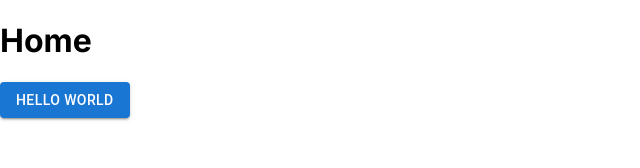
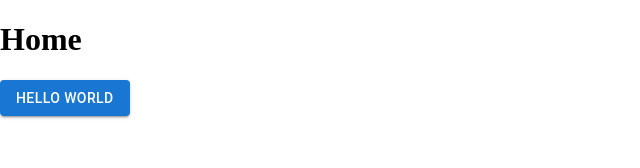
Before and after one commit to lbarga/dprgs-challenge, a Next.js app: page / in a window 1280 px wide. Shown: the top 168 px of the page, without its empty margins (0-640 px from the left). Built offline with nearby package versions, Linux system fonts and the light colour scheme.

Commit message:
remove styled lazy

```diff
--- a/src/app/layout.tsx
+++ b/src/app/layout.tsx
@@ -1,22 +1,25 @@
-import './globals.css'
-import type { Metadata } from 'next'
-import { Inter } from 'next/font/google'
+import type { Metadata } from "next";
+import { Inter } from "next/font/google";
+import "./globals.css";
+import StyledJsxRegistry from "./registry";
 
-const inter = Inter({ subsets: ['latin'] })
+const inter = Inter({ subsets: ["latin"] });
 
 export const metadata: Metadata = {
-  title: 'Create Next App',
-  description: 'Generated by create next app',
-}
+  title: "Create Next App",
+  description: "Generated by create next app",
+};
 
 export default function RootLayout({
   children,
 }: {
-  children: React.ReactNode
+  children: React.ReactNode;
 }) {
   return (
-    <html lang="en">
-      <body className={inter.className}>{children}</body>
+    <html>
+      <body>
+        <StyledJsxRegistry>{children}</StyledJsxRegistry>
+      </body>
     </html>
-  )
+  );
 }
--- a/src/app/page.tsx
+++ b/src/app/page.tsx
@@ -1,19 +1,5 @@
-"use client";
-import Button from "@mui/material/Button";
-import styled from "styled-components";
+import HomePage from "@/components/pages/home-page";
 
-const SButton = styled(Button)`
-  background-color: red;
-  &:hover {
-    background-color: orange;
-  }
-`;
-
-export default function Home() {
-  return (
-    <main>
-      <h1>Home</h1>
-      <SButton variant="contained">Hello World</SButton>
-    </main>
-  );
+export default function HomePath() {
+  return <HomePage />;
 }
--- /dev/null
+++ b/src/app/registry.tsx
@@ -0,0 +1,29 @@
+"use client";
+
+import { useServerInsertedHTML } from "next/navigation";
+import React, { useState } from "react";
+import { ServerStyleSheet, StyleSheetManager } from "styled-components";
+
+export default function StyledComponentsRegistry({
+  children,
+}: {
+  children: React.ReactNode;
+}) {
+  // Only create stylesheet once with lazy initial state
+  // x-ref: https://reactjs.org/docs/hooks-reference.html#lazy-initial-state
+  const [styledComponentsStyleSheet] = useState(() => new ServerStyleSheet());
+
+  useServerInsertedHTML(() => {
+    const styles = styledComponentsStyleSheet.getStyleElement();
+    // styledComponentsStyleSheet.instance.clearTag()
+    return <>{styles}</>;
+  });
+
+  if (typeof window !== "undefined") return <>{children}</>;
+
+  return (
+    <StyleSheetManager sheet={styledComponentsStyleSheet.instance}>
+      {children}
+    </StyleSheetManager>
+  );
+}
--- /dev/null
+++ b/src/components/pages/home-page.tsx
@@ -0,0 +1,19 @@
+"use client";
+import Button from "@mui/material/Button";
+import styled from "styled-components";
+
+const SButton = styled(Button)`
+  background-color: red;
+  &:hover {
+    background-color: orange;
+  }
+`;
+
+export default function HomePage() {
+  return (
+    <main>
+      <h1>Home</h1>
+      <SButton variant="contained">Hello World</SButton>
+    </main>
+  );
+}
```
